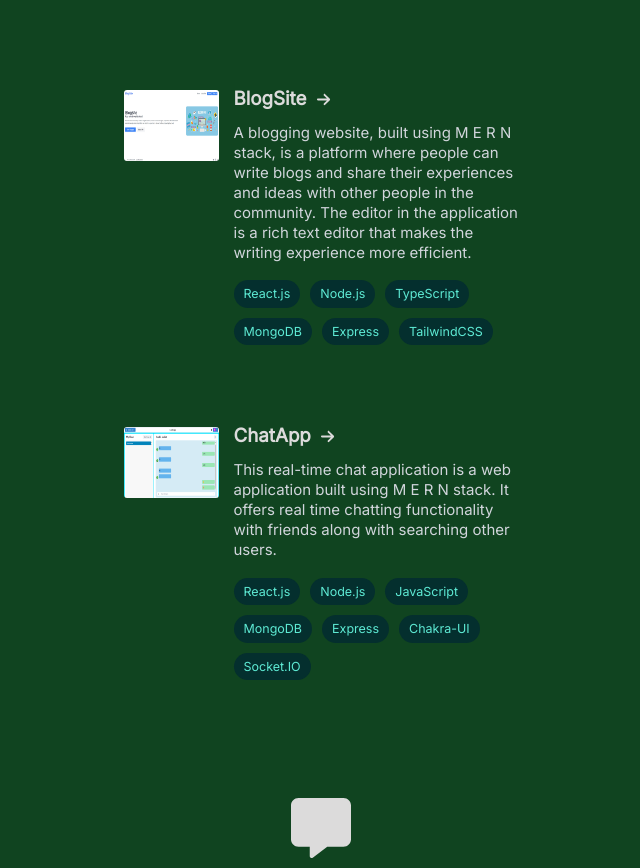
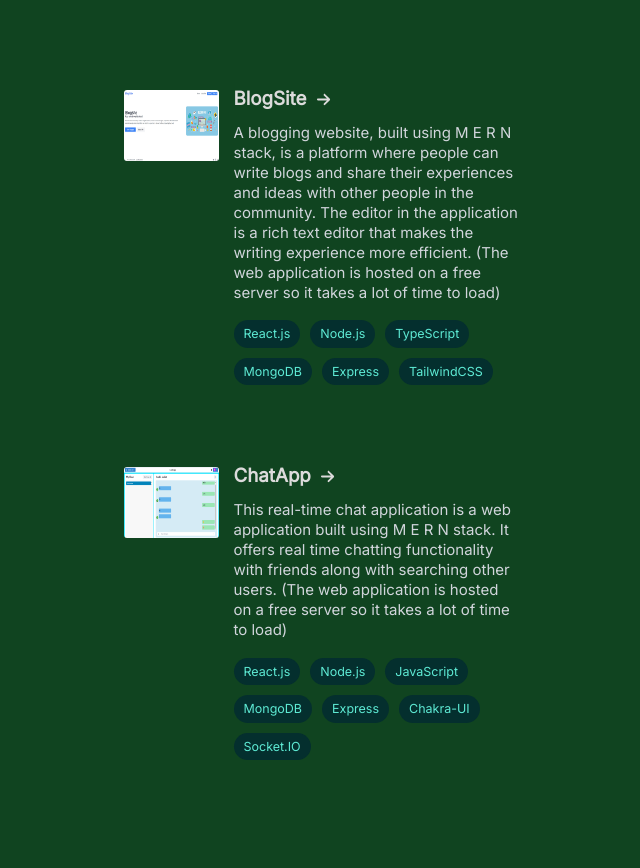
Before and after one commit to kartikjoshi267/NewPortfolio, a React (Vite) app: page / in a window 1280 px wide. Shown: the part 1460-2328 px from the top of the page, without its empty margins (546-1186 px from the left). Built offline with nearby package versions, Linux system fonts and the light colour scheme.

Commit message:
Update description of projects

```diff
--- a/src/constants/index.js
+++ b/src/constants/index.js
@@ -49,7 +49,7 @@ export const projects = [
     image: blogSiteImg,
     url: 'https://blogsite-server-aauw.onrender.com',
     githubRepo: 'https://github.com/kartikjoshi267/BlogSite',
-    description: `A blogging website, built using M E R N stack, is a platform where people can write blogs and share their experiences and ideas with other people in the community. The editor in the application is a rich text editor that makes the writing experience more efficient.`,
+    description: `A blogging website, built using M E R N stack, is a platform where people can write blogs and share their experiences and ideas with other people in the community. The editor in the application is a rich text editor that makes the writing experience more efficient. (The web application is hosted on a free server so it takes a lot of time to load)`,
     languages: [
       'React.js',
       'Node.js',
@@ -64,7 +64,7 @@ export const projects = [
     image: chatAppImg,
     url: 'https://chat-app-service-fjeh.onrender.com',
     githubRepo: 'https://github.com/kartikjoshi267/BlogSite',
-    description: `This real-time chat application is a web application built using M E R N stack. It offers real time chatting functionality with friends along with searching other users.`,
+    description: `This real-time chat application is a web application built using M E R N stack. It offers real time chatting functionality with friends along with searching other users. (The web application is hosted on a free server so it takes a lot of time to load)`,
     languages: [
       'React.js',
       'Node.js',
```
